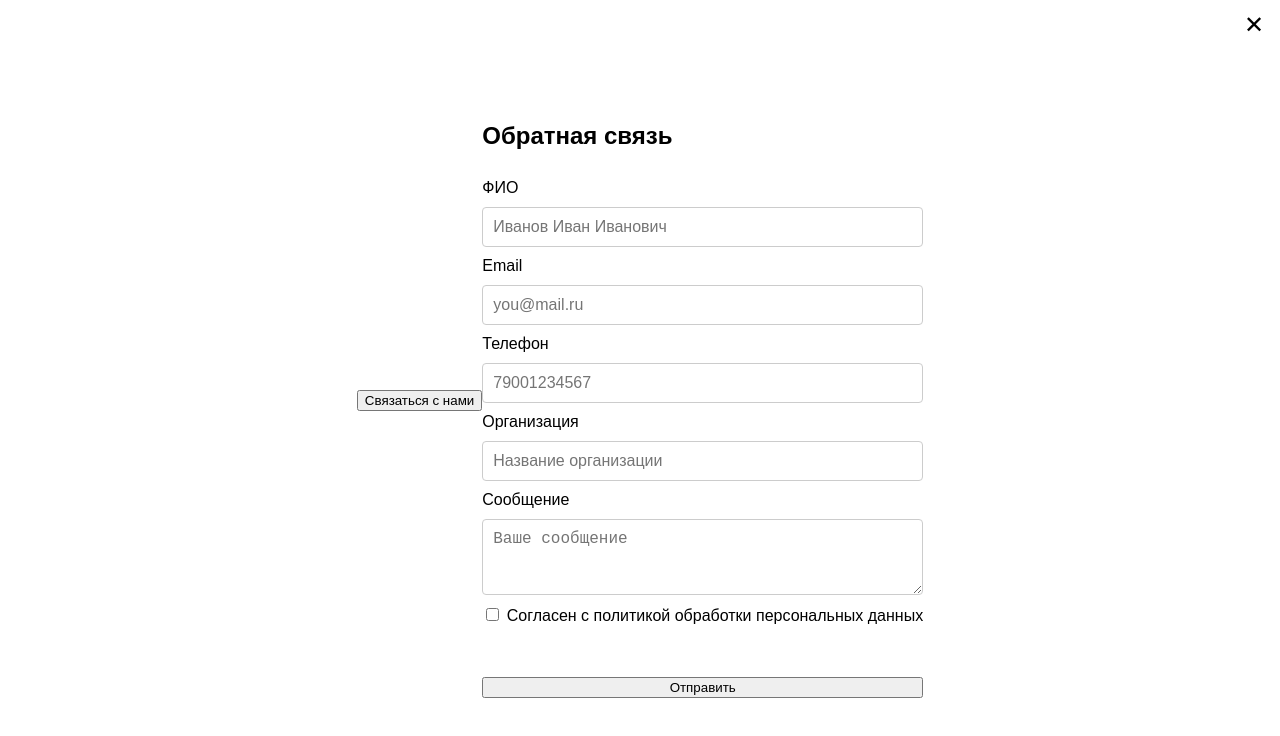
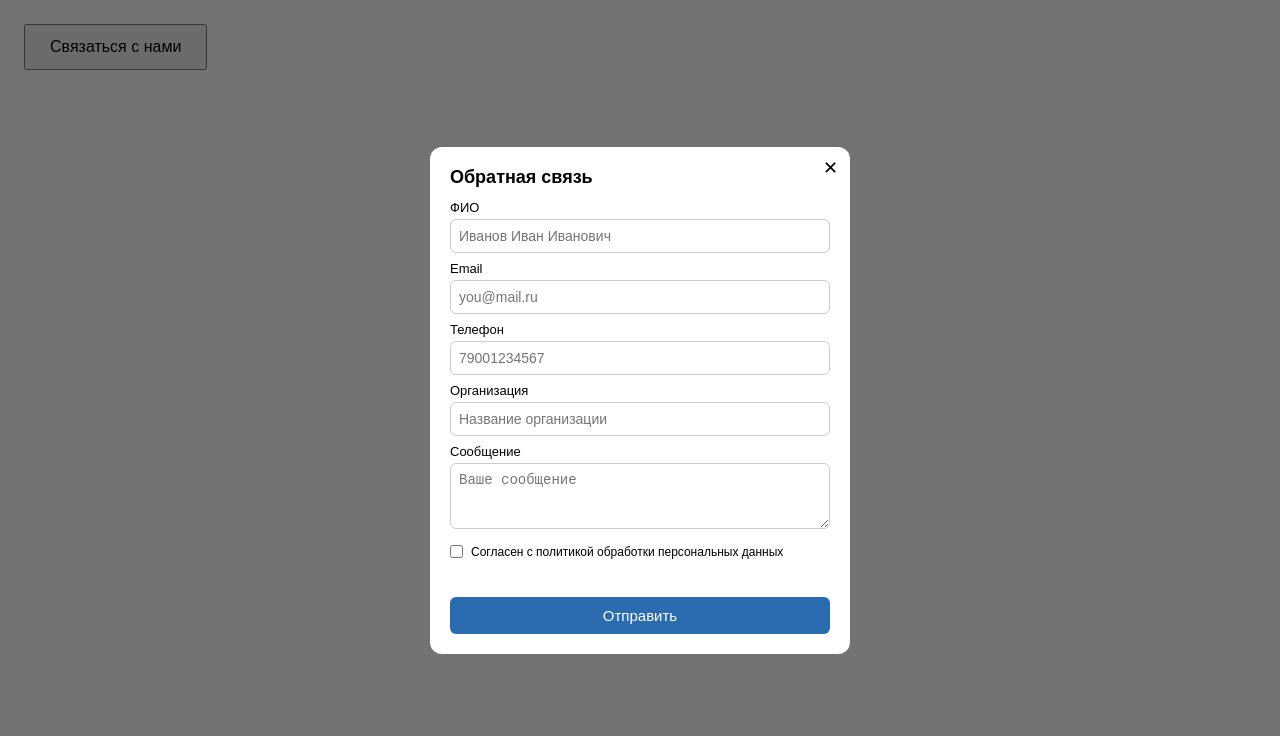
Before and after one commit to Arina0713/web-lab-8, a plain HTML site: page index.html in a window 1280 px wide. Both pictures are taken after a click on the button "Связаться с нами". Drawn offline with Linux system fonts and the light colour scheme.

Commit message:
Update style.css

```diff
--- a/style.css
+++ b/style.css
@@ -1,72 +1,87 @@
+* { box-sizing: border-box; margin: 0; padding: 0; }
 body {
-    font-family: sans-serif;
-    display: flex;
-    justify-content: center;
-    align-items: center;
-    height: 100vh;
-    margin: 0;
+  font-family: Arial, sans-serif;
+  padding: 24px;
 }
-.overlay {
-    display: none;
+.open-btn {
+  padding: 12px 24px;
+  font-size: 16px;
+cursor: pointer;
+}
+.modal {
   position: fixed;
-    top: 0;
-    left: 0;
-    width: 100%;
-    height: 100%;
-    background: rgba(0, 0, 0, 0.5);
-    justify-content: center;
-    align-items: center;
-    z-index: 1000;
-}
-.popup-content {
-    background: white;
-    padding: 20px;
-    border-radius: 8px;
-    position: relative;
-    width: 90%;
-    max-width: 400px;
-    max-height: 95vh;
-    overflow-y: auto;
-}
-form {
-    display: flex;
-    flex-direction: column;
-    gap: 10px;
-}
-input, textarea {
-    padding: 10px;
-    border: 1px solid #ccc;
-    border-radius: 4px;
-    font-size: 16px;
-}
-.checkbox-container {
-    font-size: 14px;
+  inset: 0;
+  background: rgba(0, 0, 0, 0.55);
   display: flex;
   align-items: center;
-    gap: 5px;
+  justify-content: center;
+  padding: 12px;
+  z-index: 100;
 }
-button#submitBtn {
-    background: #007bff;
-    color: white;
-    border: none;
-    padding: 12px;
-    cursor: pointer;
-    border-radius: 4px;
+.modal.hidden { display: none; }
+.modal-content {
+  background: #fff;
+  border-radius: 12px;
+  padding: 20px;
+  width: 100%;
+  max-width: 420px;
+  max-height: 100dvh;
+  overflow-y: auto;
+  position: relative;
 }
 .close-btn {
   position: absolute;
   top: 10px;
-    right: 10px;
+  right: 12px;
+  border: none;
   background: none;
-    border: none;
-    font-size: 24px;
+  font-size: 18px;
   cursor: pointer;
 }
-@media (max-height: 600px) {
-    .popup-content {
+form h2 { font-size: 18px; margin-bottom: 12px; }
+form label {
+  display: block;
+  font-size: 13px;
+  margin: 8px 0 4px;
+}
+input[type="text"],
+input[type="tel"],
+textarea {
+  width: 100%;
+  padding: 8px;
+  font-size: 14px;
+  border: 1px solid #ccc;
+  border-radius: 6px;
+}
+input.invalid, textarea.invalid { border-color: #d00; }
+.checkbox-row {
+  display: flex;
+  align-items: flex-start;
+  gap: 8px;
+  margin: 12px 0;
+  font-size: 12px;
+}
+.form-status { font-size: 13px; min-height: 18px; margin-bottom: 8px; }
+.form-status.ok { color: #0a0; }
+.form-status.err { color: #d00; }
+.submit-btn {
+  width: 100%;
   padding: 10px;
+  font-size: 15px;
+  border: none;
+  border-radius: 6px;
+  background: #2b6cb0;
+  color: #fff;
+  cursor: pointer;
 }
-    input, textarea {
-        padding: 5px;
+@media (max-width: 480px) {
+  body { padding: 12px; }
+  .modal { padding: 4px; }
+  .modal-content { padding: 14px; }
+  form h2 { font-size: 16px; margin-bottom: 6px; }
+  form label { margin: 5px 0 2px; font-size: 12px; }
+  input[type="text"], input[type="tel"], textarea { padding: 6px; font-size: 13px; }
+  textarea { rows: 2; }
+  .checkbox-row { margin: 8px 0; font-size: 11px; }
+  .submit-btn { padding: 8px; }
 }
-}
```
Lines whose indentation alone changed are shown as unchanged.
